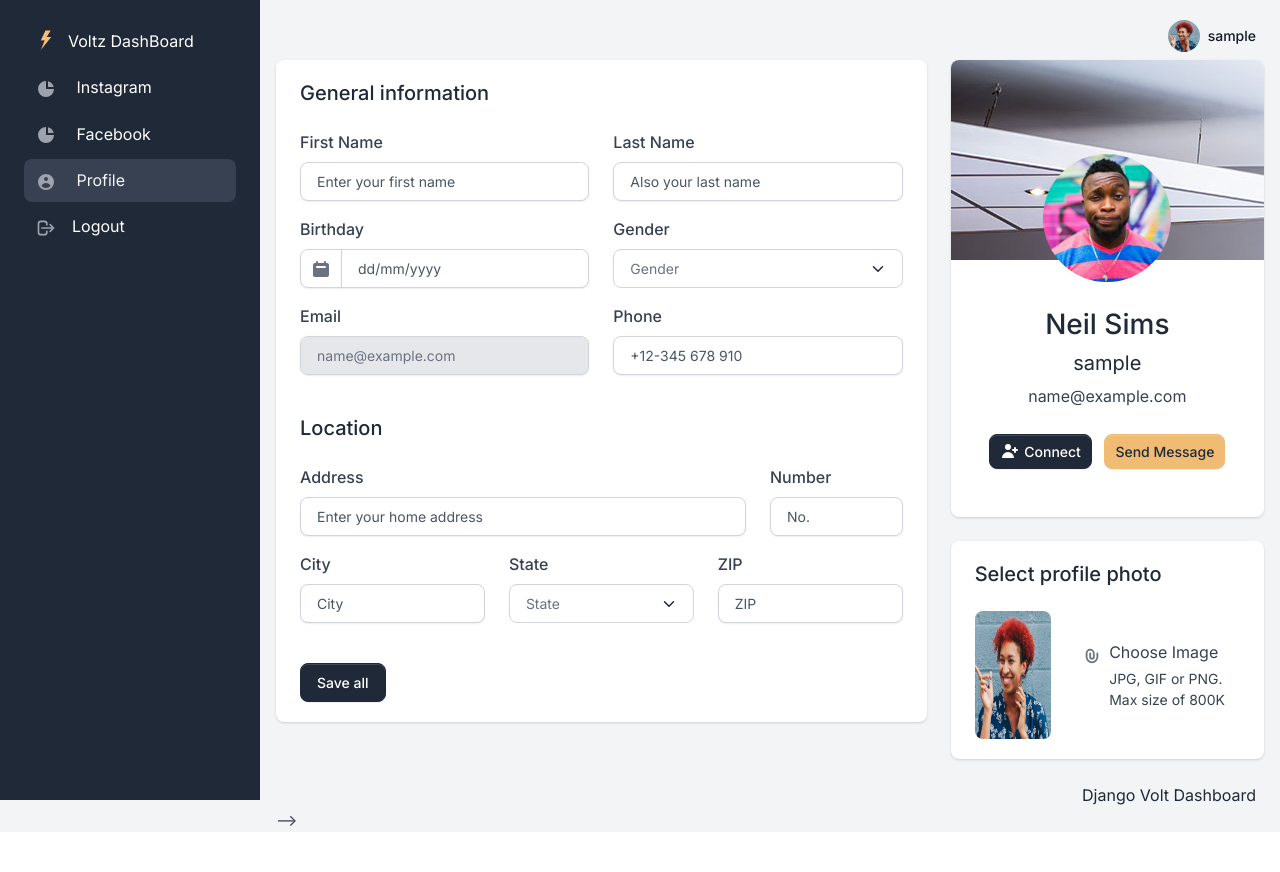
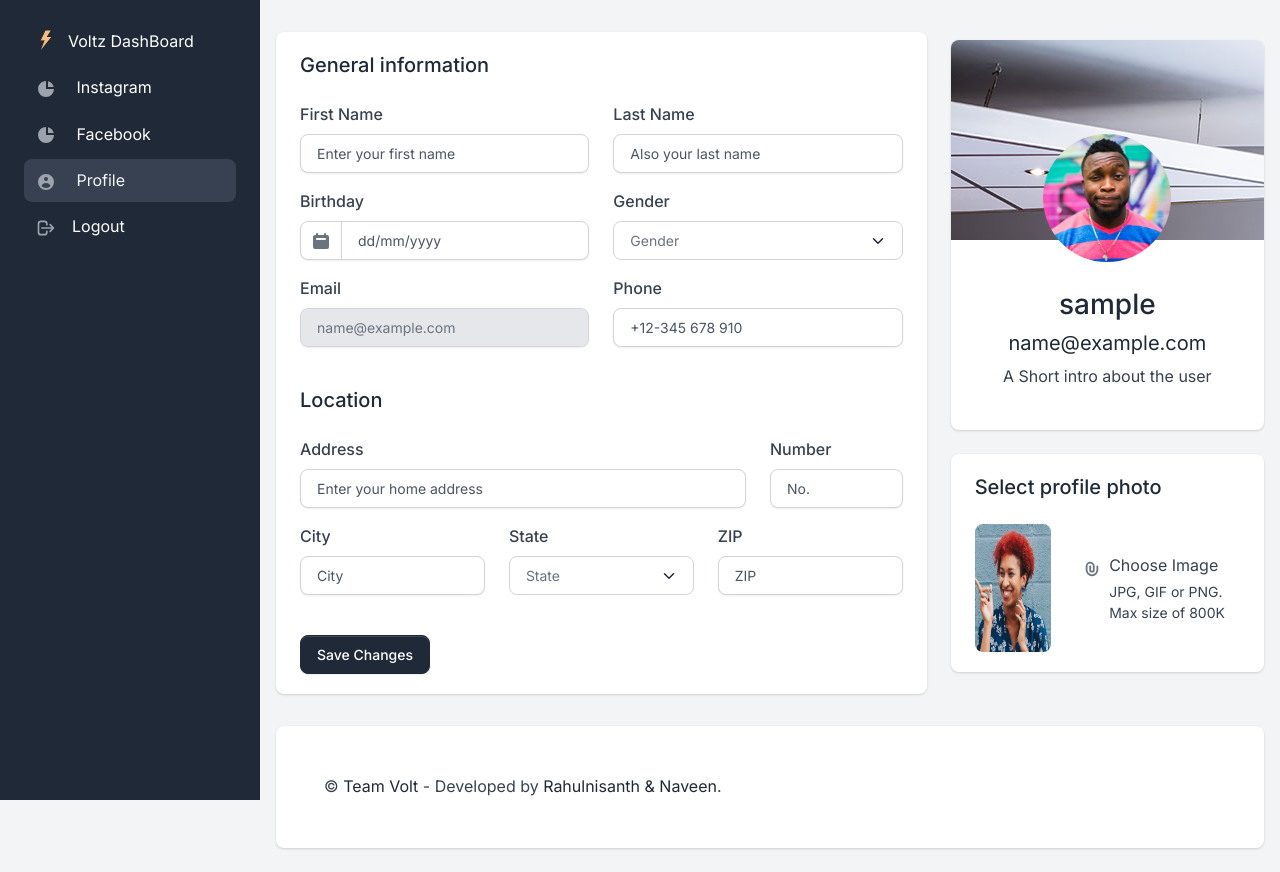
Before and after one commit to Rahulnisanth/SocialMedia-dashboard, a Django app: page /settings.html in a window 1280 px wide. Before the commit the page ends 832 px from the top, so only its background shows below. Run offline with Django 3.2, Linux system fonts and the light colour scheme; the visitor is signed in with stand-in values (Sample User, id 1); parts of the project's set-up code (start-up, migrations or seed data) failed here and were passed over; some libraries are stand-ins or nearby versions.

Commit message:
outlined-allchanges

```diff
--- a/apps/templates/home/settings.html
+++ b/apps/templates/home/settings.html
@@ -7,9 +7,9 @@
 
 {% block content %}
 
-<div class="row">
+<div class="row mt-2">
     <div class="col-12 col-xl-8">
-        <div class="card card-body border-0 shadow mb-4">
+        <div class="card card-body border-0 shadow mb-2">
             <h2 class="h5 mb-4">General information</h2>
             <form>
                 <div class="row">
@@ -157,38 +157,28 @@
                     </div>
                 </div>
                 <div class="mt-3">
-                    <button class="btn btn-gray-800 mt-2 animate-up-2" type="submit">Save all</button>
+                    <button class="btn btn-gray-800 mt-2 animate-up-2" type="submit">Save Changes</button>
                 </div>
             </form>
         </div>
     </div>
-    <div class="col-12 col-xl-4">
+    <div class="col-12 col-xl-4 mt-2">
         <div class="row">
             <div class="col-12 mb-4">
                 <div class="card shadow border-0 text-center p-0">
                     <div class="profile-cover rounded-top" data-background="/static/assets/img/profile-cover.jpg"></div>
-                    <div class="card-body pb-5">
+                    <div class="card-body pb-3">
                         <img src="/static/assets/img/team/profile-picture-1.jpg"
                             class="avatar-xl rounded-circle mx-auto mt-n7 mb-4" alt="Neil Portrait">
                         <h4 class="h3">
-                            Neil Sims
+                            {{ request.user.username }}
                         </h4>
                         <h5 class="fw-normal">
-                            {{ request.user.username }}
+                            {{ request.user.email }}
                         </h5>
                         <p class="text-gray mb-4">
-                            {{ request.user.email }}
+                            A Short intro about the user
                         </p>
-                        <a class="btn btn-sm btn-gray-800 d-inline-flex align-items-center me-2" href="#">
-                            <svg class="icon icon-xs me-1" fill="currentColor" viewBox="0 0 20 20"
-                                xmlns="http://www.w3.org/2000/svg">
-                                <path
-                                    d="M8 9a3 3 0 100-6 3 3 0 000 6zM8 11a6 6 0 016 6H2a6 6 0 016-6zM16 7a1 1 0 10-2 0v1h-1a1 1 0 100 2h1v1a1 1 0 102 0v-1h1a1 1 0 100-2h-1V7z">
-                                </path>
-                            </svg>
-                            Connect
-                        </a>
-                        <a class="btn btn-sm btn-secondary" href="#">Send Message</a>
                     </div>
                 </div>
             </div>
@@ -221,7 +211,6 @@
                     </div>
                 </div>
             </div>
-
         </div>
     </div>
 </div>
--- a/apps/templates/includes/footer.html
+++ b/apps/templates/includes/footer.html
@@ -2,18 +2,11 @@
     <div class="row">
         <div class="col-12 col-md-4 col-xl-6 mb-4 mb-md-0">
             <p class="mb-0 text-center text-lg-start">
-                &copy; <a class="text-primary fw-normal" href="https://themesberg.com" target="_blank">Themesberg</a>
-                - Coded by <a href="https://appseed.us" target="_blank">AppSeed</a>.
+                &copy; <a class="text-primary fw-normal" href="https://www.linkedin.com/in/naveenn82005/"
+                    target="_blank">Team Volt</a>
+                - Developed by <a href="https://www.linkedin.com/in/rahul-nisanth-muthu-kumar-9b117b277/"
+                    target="_blank">Rahulnisanth & Naveen</a>.
             </p>
-        </div>
-        <div class="col-12 col-md-8 col-xl-6 text-center text-lg-start">
-            <!-- List -->
-            <ul class="list-inline list-group-flush list-group-borderless text-md-end mb-0">
-                <li class="list-inline-item px-0 px-sm-2">
-                    <a target="_blank" href="https://appseed.us/admin-dashboards/django-dashboard-volt">Django Volt
-                        Dashboard</a>
-                </li>
-            </ul>
         </div>
     </div>
 </footer>
--- a/apps/templates/includes/navigation.html
+++ /dev/null
@@ -1,47 +0,0 @@
-<nav class="navbar navbar-top navbar-expand navbar-dashboard navbar-dark ps-0 pe-2 pb-0">
-  <div class="container-fluid px-0">
-    <div class="d-flex justify-content-between w-100" id="navbarSupportedContent">
-      <div class="d-flex align-items-center">
-
-      </div>
-      <!-- Navbar links -->
-      <ul class="navbar-nav align-items-center">
-        <li class="nav-item dropdown ms-lg-3">
-          <a class="nav-link dropdown-toggle pt-1 px-0" href="#" role="button" data-bs-toggle="dropdown"
-            aria-expanded="false">
-            <div class="media d-flex align-items-center">
-              <img class="avatar rounded-circle" alt="Image placeholder"
-                src="/static/assets/img/team/profile-picture-3.jpg">
-              <div class="media-body ms-2 text-dark align-items-center d-none d-lg-block">
-                <span class="mb-0 font-small fw-bold text-gray-900">
-                  <strong>{{ request.user.username }}</strong>
-                </span>
-              </div>
-            </div>
-          </a>
-          <div class="dropdown-menu dashboard-dropdown dropdown-menu-end mt-2 py-1">
-            <a class="dropdown-item d-flex align-items-center" href="/settings.html">
-              <svg class="dropdown-icon text-gray-400 me-2" fill="currentColor" viewBox="0 0 20 20"
-                xmlns="http://www.w3.org/2000/svg">
-                <path fill-rule="evenodd"
-                  d="M18 10a8 8 0 11-16 0 8 8 0 0116 0zm-6-3a2 2 0 11-4 0 2 2 0 014 0zm-2 4a5 5 0 00-4.546 2.916A5.986 5.986 0 0010 16a5.986 5.986 0 004.546-2.084A5 5 0 0010 11z"
-                  clip-rule="evenodd"></path>
-              </svg>
-              My Profile
-            </a>
-
-            <div role="separator" class="dropdown-divider my-1"></div>
-            <a class="dropdown-item d-flex align-items-center" href="{% url 'logout' %}">
-              <svg class="dropdown-icon text-danger me-2" fill="none" stroke="currentColor" viewBox="0 0 24 24"
-                xmlns="http://www.w3.org/2000/svg">
-                <path stroke-linecap="round" stroke-linejoin="round" stroke-width="2"
-                  d="M17 16l4-4m0 0l-4-4m4 4H7m6 4v1a3 3 0 01-3 3H6a3 3 0 01-3-3V7a3 3 0 013-3h4a3 3 0 013 3v1"></path>
-              </svg>
-              Logout
-            </a>
-          </div>
-        </li>
-      </ul>
-    </div>
-  </div>
-</nav>
--- a/apps/templates/includes/sidebar.html
+++ b/apps/templates/includes/sidebar.html
@@ -53,7 +53,7 @@
       </li>
 
 
-      <li class="nav-item {% if 'dashboard-instagram' in segment %} active {% endif %}">
+      <li class="nav-item {% if 'dashboard' in segment %} active {% endif %}">
         <a href="/dashboard-instagram.html" class="nav-link">
           <span class="sidebar-icon">
             <svg class="icon icon-xs me-2" fill="currentColor" viewBox="0 0 20 20" xmlns="http://www.w3.org/2000/svg">
@@ -66,7 +66,7 @@
       </li>
 
 
-      <li class="nav-item {% if 'dashboard-facebook' in segment %} active {% endif %}">
+      <li class="nav-item">
         <a href="/dashboard-facebook.html" class="nav-link">
           <span class="sidebar-icon">
             <svg class="icon icon-xs me-2" fill="currentColor" viewBox="0 0 20 20" xmlns="http://www.w3.org/2000/svg">
--- a/apps/templates/layouts/base.html
+++ b/apps/templates/layouts/base.html
@@ -59,13 +59,11 @@
 
   {% include 'includes/sidebar.html' %}
 
-  <main class="content">
-
-    {% include 'includes/navigation.html' %}
+  <main class="content mt-4">
 
     {% block content %}{% endblock content %}
 
-    <!-- {% include 'includes/footer.html' %} -->
+    {% include 'includes/footer.html' %}
 
   </main>
 
```
